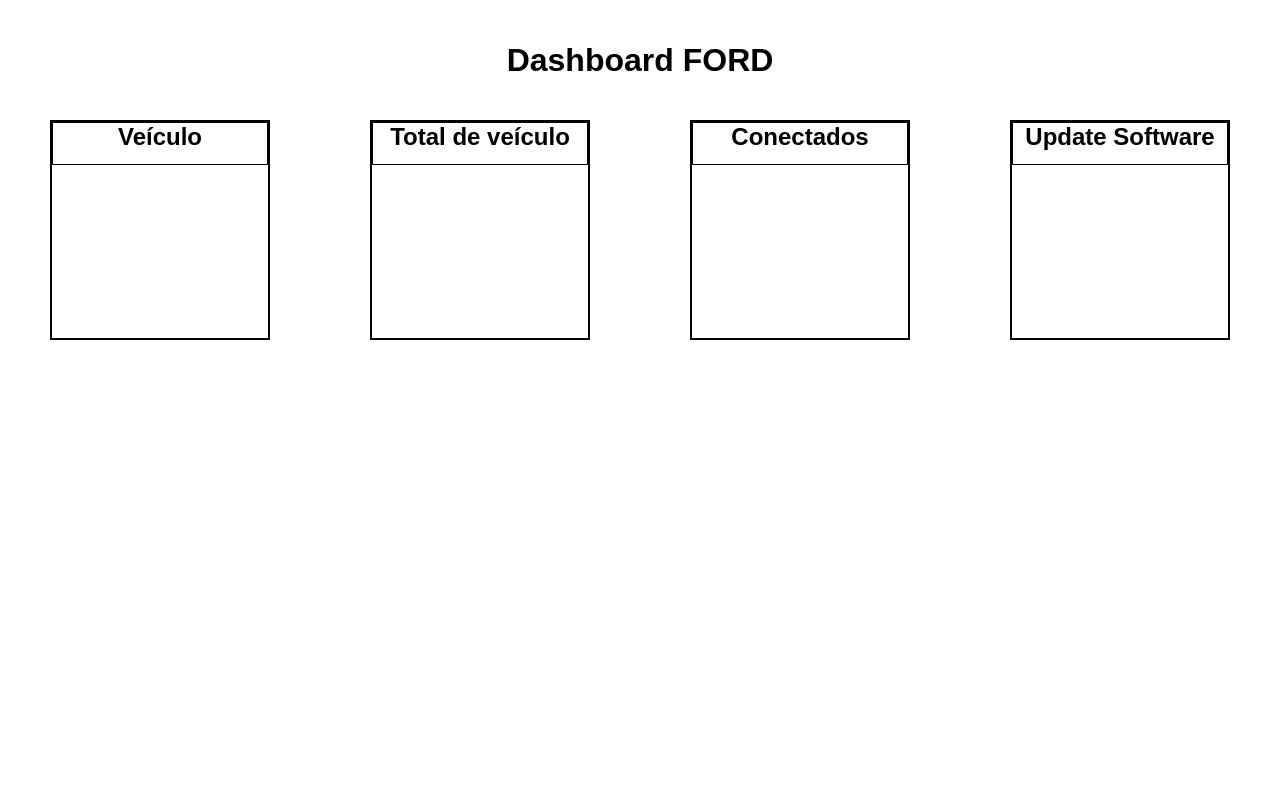
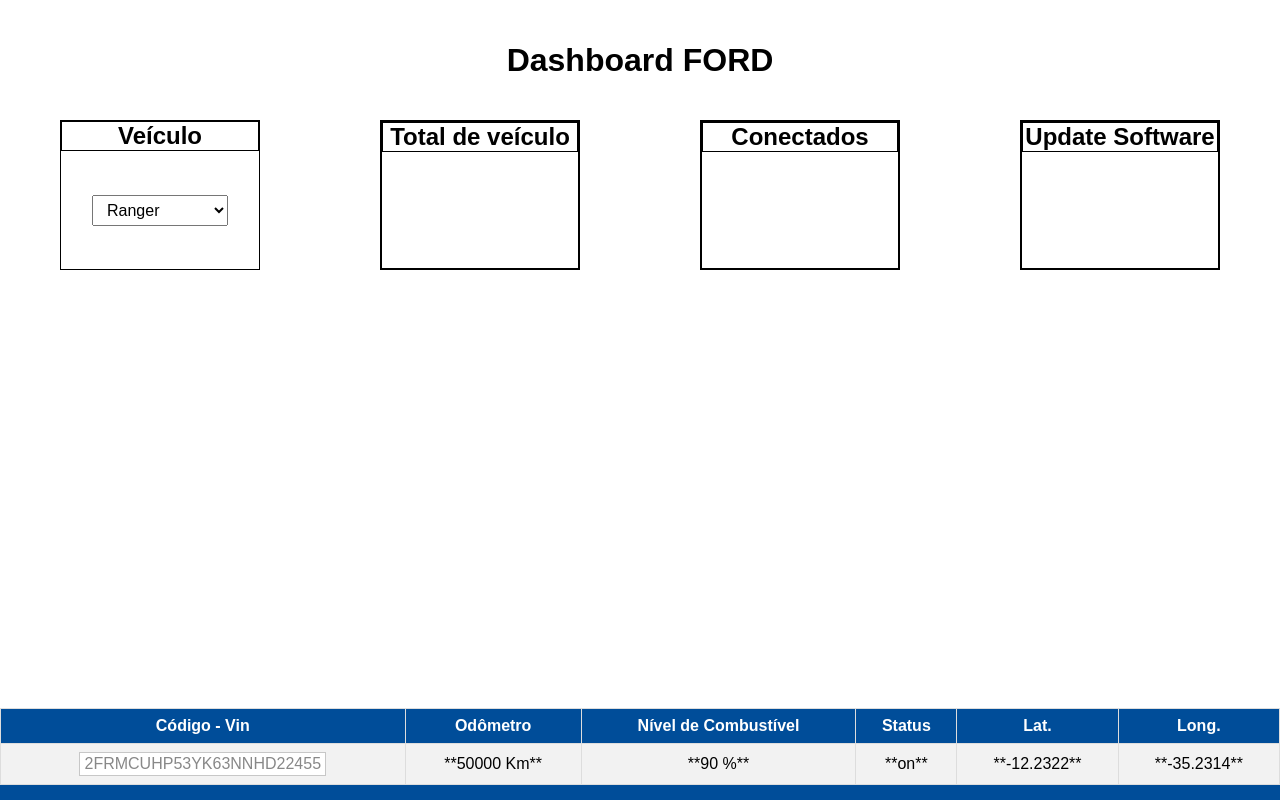
Before and after one commit to juancosta0/Desafio_angular_senai, an Angular app in the folder front/: page /dashboard in a window 1280 px wide. Built offline with nearby package versions, Linux system fonts and the light colour scheme.

Commit message:
Terminando a estilização da tabela

```diff
--- a/front/src/app/component/dashboard/dashboard.component.css
+++ b/front/src/app/component/dashboard/dashboard.component.css
@@ -1,9 +1,18 @@
-body{
+/* GERAIS E LAYOUT PRINCIPAL */
+body {
     height: 100vh;
     width: 100vw;
+    display: flex;
+    flex-direction: column;
+    /* Mudamos para flex-start para não interferir na posição absoluta */
+    justify-content: flex-start;
+    margin: 0;
+    font-family: Arial, sans-serif;
+    /* ESSENCIAL: Define o body como o contêiner de referência */
+    position: relative;
 }
 
-.titulo{
+.titulo {
     width: 100%;
     height: 15%;
     display: flex;
@@ -11,23 +20,120 @@ body{
     align-items: center;
 }
 
-.card{
+.card {
     width: 100%;
     height: 20%;
     display: flex;
     justify-content: space-around;
 }
 
-.cards{
-    height: 220px;
-    width: 220px;
+.cards {
+    height: 150px;
+    width: 200px;
     border: 2px solid black;
+    display: flex;
+    flex-direction: column;
 }
 
-.cards-individual{
+/* CARD "VEÍCULO" */
+.cards-carro {
+    height: 150px;
+    width: 200px;
+    border: 1px solid black;
+    display: flex;
+    flex-direction: column;
+    justify-content: space-between;
+    align-items: center;
+    padding: 0;
+}
+
+.cards-individual.cards-veiculo-titulo {
     width: 100%;
-    height: 20%;
+    border: none;
+    background-color: #f7f7f7;
+    text-align: center;
+    padding: 5px 0;
+    border-bottom: 1px solid black;
+}
+
+.cards-individual.cards-veiculo-titulo h2 {
+    margin: 0;
+    font-size: 1.2em;
+}
+
+.card-veiculos {
+    display: flex;
+    justify-content: center;
+    align-items: center;
+    flex-grow: 1;
+}
+
+#carros {
+    padding: 5px 10px;
+}
+
+.cards-individual {
+    width: 100%;
+    height: auto;
     border: 1px solid black;
     display: flex;
     justify-content: center;
+    align-items: center;
 }
+
+/* ----------------------------------------------------- */
+/* --- ESTILOS DA TABELA E BARRA INFERIOR (AJUSTADOS) --- */
+/* ----------------------------------------------------- */
+
+.tabela {
+    width: 100%;
+    display: block;
+
+    /* FIXANDO NO RODAPÉ, ACIMA DA BARRA AZUL */
+    position: absolute;
+    bottom: 15px; /* 15px é a altura da barra azul, então a tabela fica logo acima */
+    left: 0;
+}
+
+table {
+    border-collapse: collapse;
+    width: 100%; /* Ocupa 100% da div .tabela */
+    text-align: center;
+}
+
+/* Estilo do Cabeçalho (Fundo azul escuro) */
+thead {
+    background-color: #004d99;
+    color: white;
+}
+
+th, td {
+    border: 1px solid #ddd;
+    padding: 8px;
+}
+
+/* Fundo claro para a linha de dados */
+tbody tr {
+    background-color: #f2f2f2;
+}
+
+/* Estilo para a caixa do VIN */
+.vin-box {
+    border: 1px solid #c7c7c7;
+    padding: 2px 4px;
+    display: inline-block;
+    background-color: #fff;
+    color: #888;
+}
+
+/* LINHA AZUL EMBAIXO DA TABELA (FIXADA NO FUNDO) */
+.separator-bar {
+    width: 100%;
+    background-color: #004d99;
+    height: 15px;
+
+    /* FIXANDO A BARRA AZUL EXATAMENTE NO FUNDO */
+    position: absolute;
+    bottom: 0; /* Fixa a barra no canto inferior da tela */
+    left: 0;
+}
--- a/front/src/app/component/dashboard/dashboard.component.html
+++ b/front/src/app/component/dashboard/dashboard.component.html
@@ -1,11 +1,70 @@
 <body>
-    <div class="titulo"><h1>Dashboard FORD</h1></div>
+    <div class="titulo">
+        <h1>Dashboard FORD</h1>
+    </div>
+
     <div class="card">
-        <div class="cards"><div class="cards-individual"><h2>Veículo</h2></div></div>
-        <div class="cards"><div class="cards-individual"><h2>Total de veículo</h2></div></div>
-        <div class="cards"><div class="cards-individual"><h2>Conectados</h2></div></div>
-        <div class="cards"><div class="cards-individual"><h2>Update Software</h2></div></div>
+        <div class="cards cards-carro">
+            <div class="cards-individual">
+                <h2>Veículo</h2>
+            </div>
+            <div class="card-veiculos">
+                <select name="carros" id="carros">
+                    <option value="Ranger">Ranger</option>
+                    <option value="Mustang">Mustang</option>
+                    <option value="Territory">Territory</option>
+                    <option value="Bronco-Sport">Bronco Sport</option>
+                </select>
+            </div>
+        </div>
+        <div class="cards">
+            <div class="cards-individual">
+                <h2>Total de veículo</h2>
+            </div>
+        </div>
+        <div class="cards">
+            <div class="cards-individual">
+                <h2>Conectados</h2>
+            </div>
+        </div>
+        <div class="cards">
+            <div class="cards-individual">
+                <h2>Update Software</h2>
+            </div>
+        </div>
     </div>
+
     <div class="imagem"></div>
-    <div class="tabela"></div>
+
+    <div class="tabela">
+        <table>
+            <thead>
+                <tr>
+                    <th>Código - Vin</th>
+                    <th>Odômetro</th>
+                    <th>Nível de Combustível</th>
+                    <th>Status</th>
+                    <th>Lat.</th>
+                    <th>Long.</th>
+                </tr>
+            </thead>
+
+            <tbody>
+                <tr>
+                    <td>
+                        <span class="vin-box">2FRMCUHP53YK63NNHD22455</span>
+                    </td>
+                    <td>**50000 Km**</td>
+                    <td>**90 %**</td>
+                    <td>**on**</td>
+                    <td>**-12.2322**</td>
+                    <td>**-35.2314**</td>
+                </tr>
+
+            </tbody>
+        </table>
+    </div>
+    <div class="separator-bar"></div>
+
+
 </body>
```
